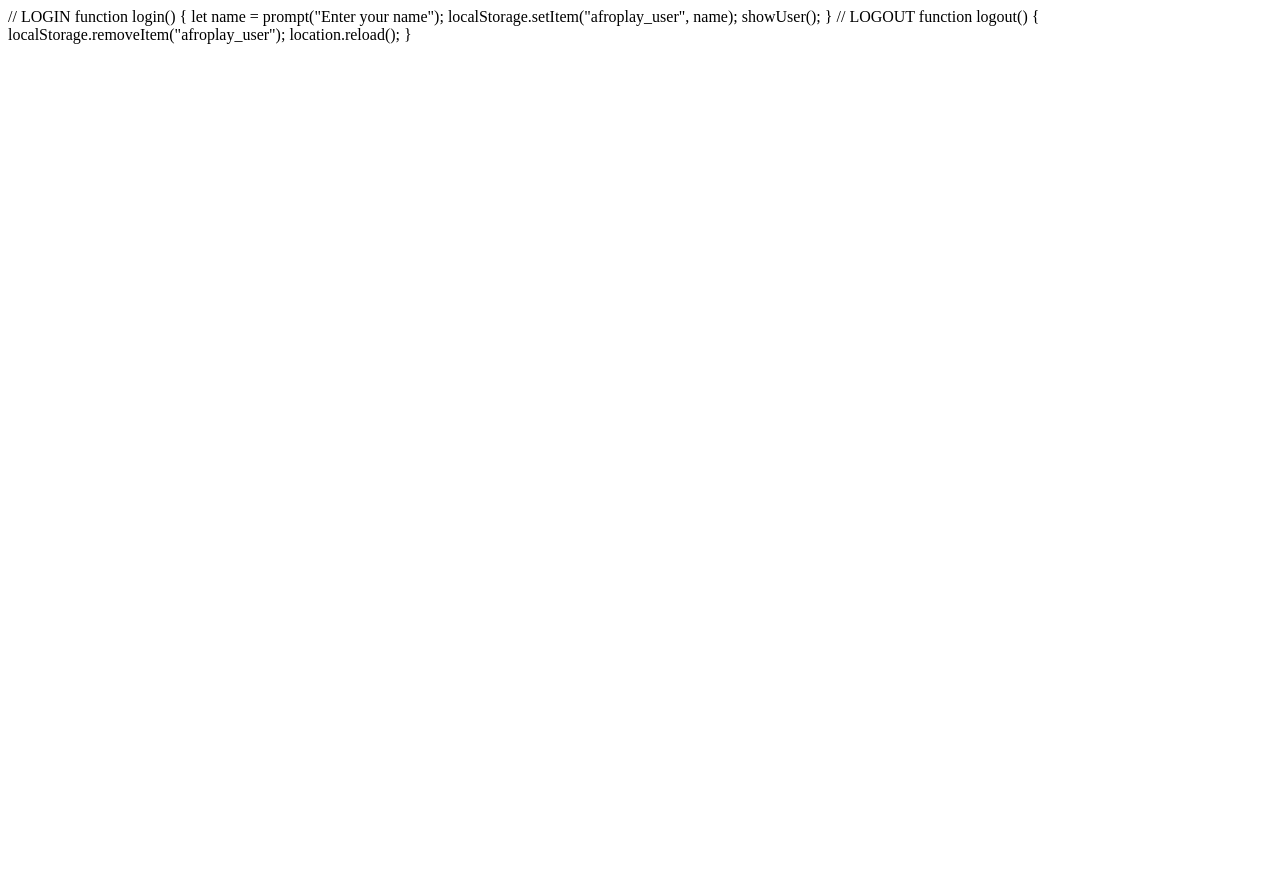
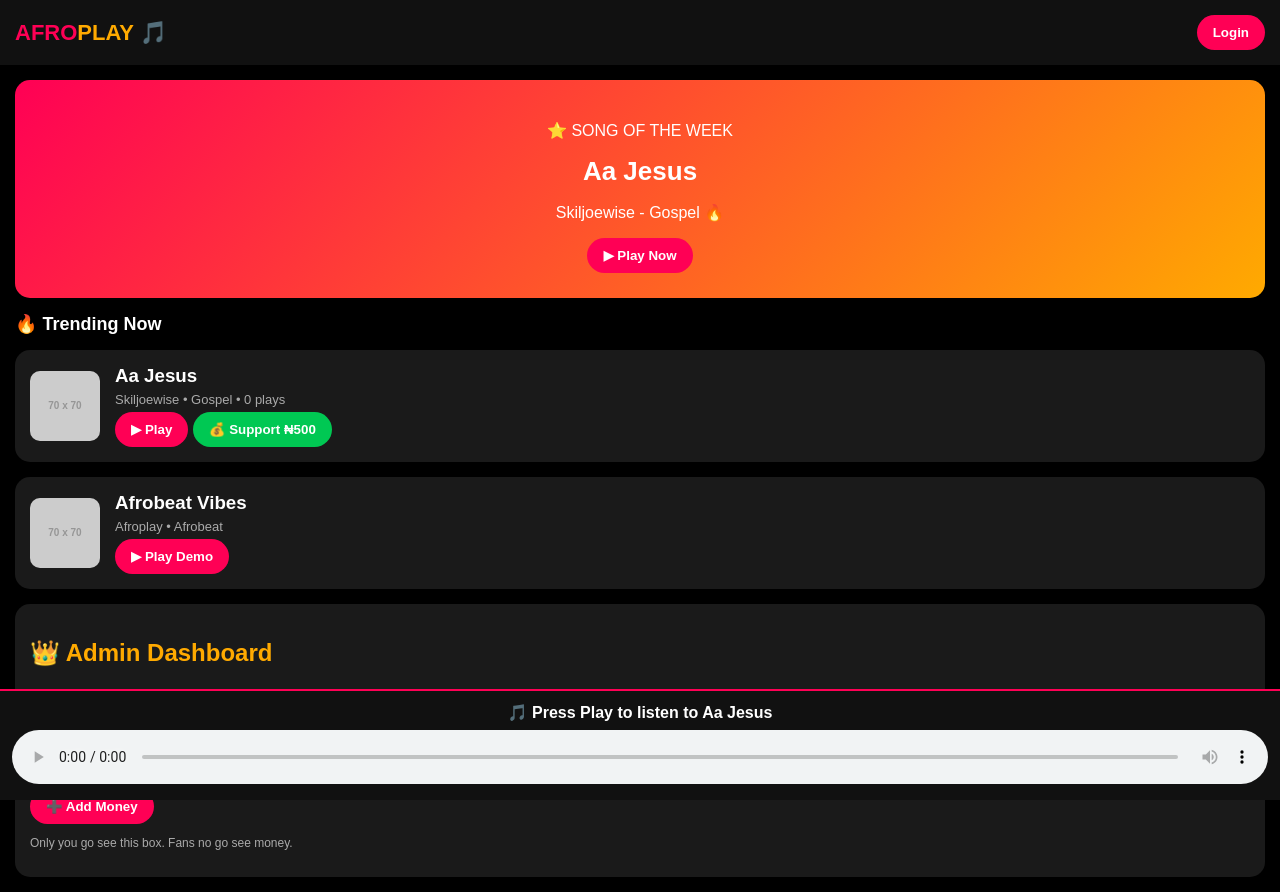
Before and after one commit to Desaddest/Afroplay, a plain HTML site: page index.html in a window 1280 px wide. Before the commit the page ends 800 px from the top, so only its background shows below. Drawn offline with Linux system fonts and the light colour scheme; placeholder pictures from the web are drawn by us.

Commit message:
Convert login function to HTML structure

```diff
--- a/index.html
+++ b/index.html
@@ -1,12 +1,130 @@
-// LOGIN
-function login() {
-  let name = prompt("Enter your name");
+<!DOCTYPE html>
+<html>
+<head>
+<meta charset="UTF-8">
+<meta name="viewport" content="width=device-width, initial-scale=1.0">
+<title>Afroplay - Home of Naija Sound</title>
+<style>
+body{background:#000;color:#fff;font-family:Arial;margin:0;padding:0}
+.header{background:#111;padding:15px;display:flex;justify-content:space-between;align-items:center;position:sticky;top:0}
+.logo{font-size:22px;font-weight:bold;color:#FF0055}
+.logo span{color:#FFAA00}
+button{background:#FF0055;color:#fff;border:0;padding:10px 16px;border-radius:20px;font-weight:bold;cursor:pointer}
+button.green{background:#00C853}
+button.grey{background:#333}
+.hero{background:linear-gradient(135deg,#FF0055,#FFAA00);padding:25px;border-radius:15px;margin:15px;text-align:center}
+.hero h1{margin:5px 0;font-size:26px}
+.card{background:#1a1a1a;margin:15px;padding:15px;border-radius:15px;display:flex;gap:15px;align-items:center}
+.card img{width:70px;height:70px;border-radius:10px;object-fit:cover;background:#333}
+.card h3{margin:0}
+.card p{margin:5px 0;color:#aaa;font-size:13px}
+.section{padding:0 15px;font-size:18px;font-weight:bold}
+.player{background:#111;position:fixed;bottom:0;left:0;right:0;padding:12px;text-align:center;border-top:2px solid #FF0055}
+audio{width:100%;margin-top:8px}
+.admin{background:#1a1a1a;margin:15px;padding:15px;border-radius:15px}
+.admin h2{color:#FFAA00}
+input{width:90%;padding:12px;margin:8px 0;border-radius:10px;border:0;background:#333;color:#fff}
+.hidden{display:none}
+</style>
+</head>
+<body>
+
+<div class="header">
+  <div class="logo">AFRO<span>PLAY</span> 🎵</div>
+  <div>
+    <span id="userName"></span>
+    <button id="loginBtn" onclick="showLogin()">Login</button>
+    <button id="logoutBtn" class="hidden grey" onclick="logout()">Logout</button>
+  </div>
+</div>
+
+<div id="loginBox" class="admin hidden">
+  <h2>Login to Afroplay</h2>
+  <input id="loginName" placeholder="Enter your name e.g Skiljoewise">
+  <input id="loginEmail" placeholder="Enter your email">
+  <br><button onclick="doLogin()">Enter Afroplay</button>
+  <button class="grey" onclick="hideLogin()">Cancel</button>
+</div>
+
+<div class="hero">
+  <p>⭐ SONG OF THE WEEK</p>
+  <h1>Aa Jesus</h1>
+  <p>Skiljoewise - Gospel 🔥</p>
+  <button onclick="playSong('Aa-Jesus.mp3','Aa Jesus')">▶ Play Now</button>
+</div>
+
+<div class="section">🔥 Trending Now</div>
+
+<div class="card">
+  <img src="https://via.placeholder.com/70/FF0055/ffffff?text=AJ">
+  <div style="flex:1">
+    <h3>Aa Jesus</h3>
+    <p>Skiljoewise • Gospel • <span id="plays1">0</span> plays</p>
+    <button onclick="playSong('Aa-Jesus.mp3','Aa Jesus')">▶ Play</button>
+    <button class="green" onclick="support()">💰 Support ₦500</button>
+  </div>
+</div>
+
+<div class="card">
+  <img src="https://via.placeholder.com/70/FFAA00/000000?text=AF">
+  <div style="flex:1">
+    <h3>Afrobeat Vibes</h3>
+    <p>Afroplay • Afrobeat</p>
+    <button onclick="alert('Upload your song soon!')">▶ Play Demo</button>
+  </div>
+</div>
+
+<div class="admin" id="adminBox">
+  <h2>👑 Admin Dashboard</h2>
+  <p>Visitors Today: <b id="visitors">1</b></p>
+  <p>Total Plays: <b id="totalPlays">0</b></p>
+  <p>Money Today: <b>₦<span id="money">0</span></b></p>
+  <button onclick="addMoney()">➕ Add Money</button>
+  <p style="color:#aaa;font-size:12px">Only you go see this box. Fans no go see money.</p>
+</div>
+
+<div class="player">
+  <b id="nowPlaying">🎵 Press Play to listen to Aa Jesus</b>
+  <audio id="player" controls></audio>
+</div>
+
+<script>
+let plays = parseInt(localStorage.getItem("plays")||"0");
+let money = parseInt(localStorage.getItem("money")||"0");
+document.getElementById("plays1").innerText = plays;
+document.getElementById("totalPlays").innerText = plays;
+document.getElementById("money").innerText = money;
+document.getElementById("visitors").innerText = Math.floor(Math.random()*50)+120;
+
+function playSong(file, title){
+  let p = document.getElementById("player");
+  p.src = file;
+  p.play();
+  document.getElementById("nowPlaying").innerText = "🎵 Now Playing: " + title;
+  plays++; localStorage.setItem("plays", plays);
+  document.getElementById("plays1").innerText = plays;
+  document.getElementById("totalPlays").innerText = plays;
+}
+function support(){ alert("Thank you! To support Skiljoewise, send ₦500. Paystack coming soon."); money+=500; localStorage.setItem("money", money); document.getElementById("money").innerText = money; }
+function addMoney(){ let amt = prompt("How much to add?"); if(amt){ money+=parseInt(amt); localStorage.setItem("money", money); document.getElementById("money").innerText = money; } }
+function showLogin(){ document.getElementById("loginBox").classList.remove("hidden"); }
+function hideLogin(){ document.getElementById("loginBox").classList.add("hidden"); }
+function doLogin(){
+  let name = document.getElementById("loginName").value;
+  if(!name){ alert("Enter your name first"); return; }
   localStorage.setItem("afroplay_user", name);
-  showUser();
+  showUser(); hideLogin();
 }
-
-// LOGOUT
-function logout() {
-  localStorage.removeItem("afroplay_user");
-  location.reload();
+function showUser(){
+  let u = localStorage.getItem("afroplay_user");
+  if(u){
+    document.getElementById("userName").innerText = "Hi, "+u+" ";
+    document.getElementById("loginBtn").classList.add("hidden");
+    document.getElementById("logoutBtn").classList.remove("hidden");
+  }
 }
+function logout(){ localStorage.removeItem("afroplay_user"); location.reload(); }
+showUser();
+</script>
+</body>
+</html>
```
